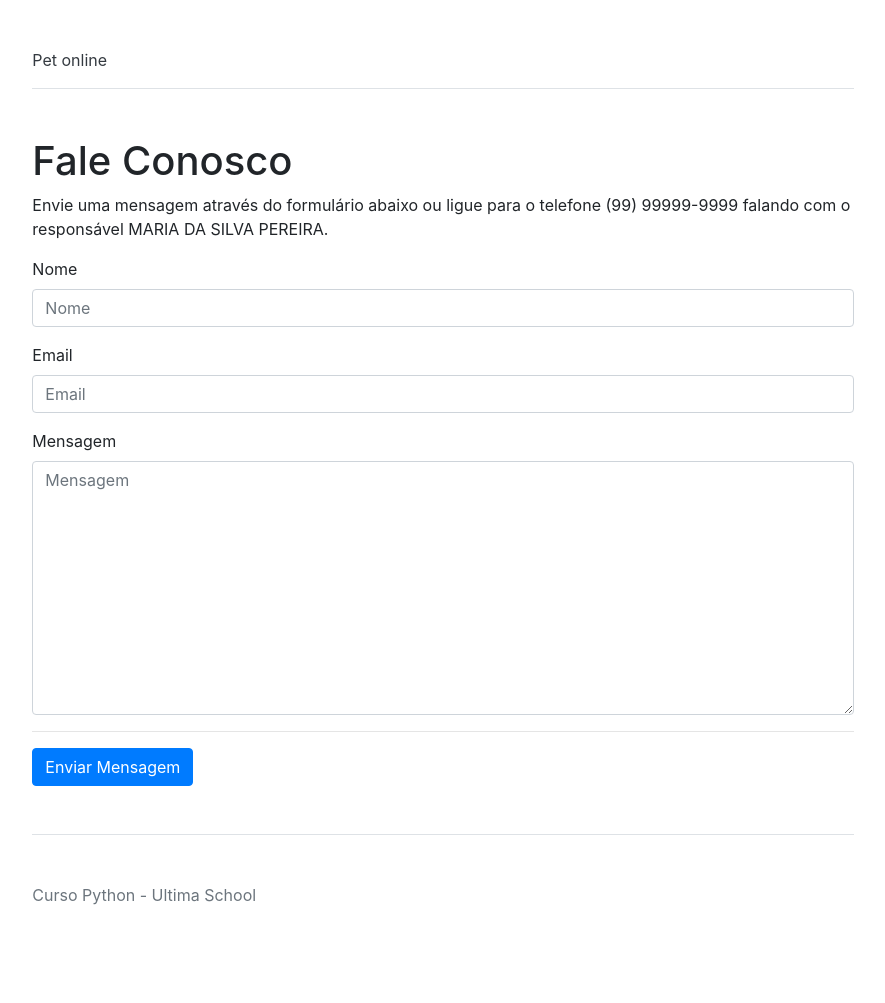
After one commit to silvamleandro/pet_shop, a Django app: page /contato/ in a window 1280 px wide. The commit adds this page. Shown: the whole page, without its empty margins (197-1082 px from the left). Run offline with Django 4.2, Linux system fonts and the light colour scheme; some libraries are stand-ins or nearby versions.

Commit message:
Modelos e formulários do Django

```diff
--- /dev/null
+++ b/base/forms.py
@@ -0,0 +1,14 @@
+from django import forms
+
+class ContatoForm(forms.Form):
+    nome = forms.CharField()
+    email = forms.EmailField()
+    mensagem = forms.CharField(widget=forms.Textarea)
+
+
+
+class ReservaForm(forms.Form):
+    nome_pet = forms.CharField()
+    telefone = forms.CharField()
+    dia_reserva = forms.DateField()
+    observacao = forms.CharField(widget=forms.Textarea)
--- /dev/null
+++ b/base/templates/contato.html
@@ -0,0 +1,20 @@
+
+{% extends "inicio.html" %}
+{% load bootstrap5 %}
+
+{% block principal %}
+<h1> Fale Conosco </h1>
+<p>
+    Envie uma mensagem através do formulário abaixo ou ligue para o telefone {{ telefone }}
+    falando com o responsável {{ responsavel|upper }}.
+</p>
+{% if sucesso %}
+<p class="alert alert-success"> Mensagem enviada com sucesso! </p>
+{% endif %}
+<form action="" method="post">
+    {% csrf_token %}
+    {% bootstrap_form form %}
+    <hr>
+    <button type="submit" class="btn btn-primary">Enviar Mensagem</button>
+</form>
+{% endblock %}
--- a/base/templates/inicio.html
+++ b/base/templates/inicio.html
@@ -33,7 +33,16 @@
             </a>
         </header>
         <main>
+            {% block principal %}
             <h1> Reserva já o banho do seu Pet! </h1>
+            <br>
+            <a href="{% url 'contato' %}" class="d-flex align-items-center text-dark text-decoration-none">
+                <span class="fs-4"> Contato </span>
+            </a>
+            <a href="{% url 'reserva' %}" class="d-flex align-items-center text-dark text-decoration-none">
+                <span class="fs-4"> Reserva de Banho </span>
+            </a>
+            {% endblock %}
         </main>
         <footer class="pt-5 my-5 text-muted border-top">
             Curso Python - Ultima School
--- a/base/views.py
+++ b/base/views.py
@@ -1,4 +1,35 @@
 from django.shortcuts import render
+from base.forms import ContatoForm, ReservaForm
 
 def inicio(request):
     return render(request, 'inicio.html')
+
+
+
+def contato(request):
+    contexto = {'sucesso': False}
+    form = ContatoForm(request.POST or None)
+
+    if form.is_valid():
+        contexto['sucesso'] = True
+
+    contexto['form'] = form
+    contexto['telefone'] = '(99) 99999-9999'
+    contexto['responsavel'] = 'Maria da Silva Pereira'
+
+    return render(request, 'contato.html', contexto)
+
+
+
+def reserva(request):
+    contexto = {'sucesso': False}
+    form = ReservaForm(request.POST or None)
+
+    if form.is_valid():
+        contexto['sucesso'] = True
+    else:
+        form = ReservaForm()
+
+    contexto['form'] = form
+
+    return render(request, 'reserva.html', contexto)
--- a/ultima/settings.py
+++ b/ultima/settings.py
@@ -37,6 +37,7 @@ INSTALLED_APPS = [
     'django.contrib.sessions',
     'django.contrib.messages',
     'django.contrib.staticfiles',
+    'bootstrap5',
     'base',
 ]
 
--- a/ultima/urls.py
+++ b/ultima/urls.py
@@ -16,9 +16,11 @@ Including another URLconf
 """
 from django.contrib import admin
 from django.urls import path
-from base.views import inicio
+from base.views import inicio, contato, reserva
 
 urlpatterns = [
     path('', inicio, name='inicio'),
+    path('contato/', contato, name='contato'),
+    path('reserva/', reserva, name='reserva'),
     path('admin/', admin.site.urls),
 ]
```
Also changed, not shown: base/templates/reserva.html (added, +16 -0 lines).
